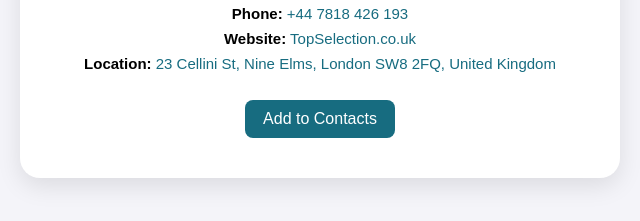
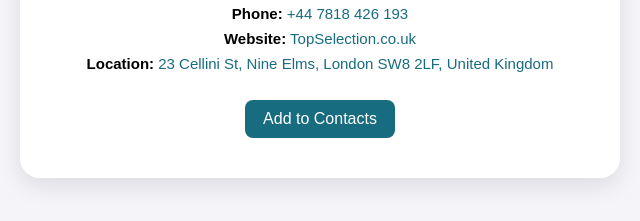
Before and after one commit to anastasiaforczek/Akos-Forczek-Card, a plain HTML site: page index.html in a window 1280 px wide. Shown: the part 510-731 px from the top of the page, 320-960 px from the left. Drawn offline with Linux system fonts and the light colour scheme.

Commit message:
Fix HTML formatting and update location address

```diff
--- a/index.html
+++ b/index.html
@@ -20,7 +20,7 @@
       <p><strong>Email:</strong> <a href="mailto:akos@topselection.co.uk">akos@topselection.co.uk</a></p>
       <p><strong>Phone:</strong> <a href="tel:+447818426193">+44 7818 426 193</a></p>
       <p><strong>Website:</strong> <a href="https://topselection.co.uk" target="_blank">TopSelection.co.uk</a></p>
-      <p><strong>Location:</strong> <a href="https://maps.app.goo.gl/n2aQZoMph1oh4XEj9" target="_blank">23 Cellini St, Nine Elms, London SW8 2FQ, United Kingdom</a></p>
+      <p><strong>Location:</strong> <a href="https://maps.app.goo.gl/n2aQZoMph1oh4XEj9" target="_blank">23 Cellini St, Nine Elms, London SW8 2LF, United Kingdom</a></p>
     </div>
 
       <a href="contact.vcf" download>
```
